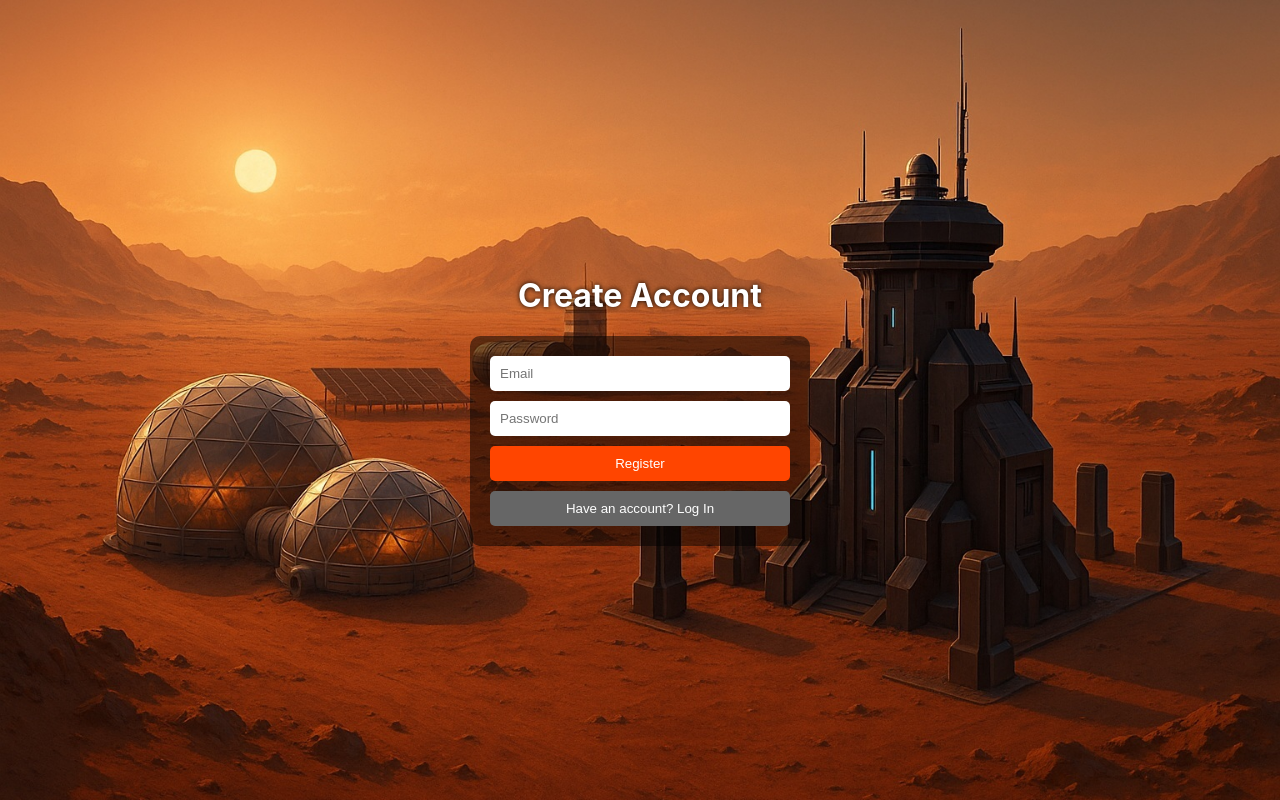
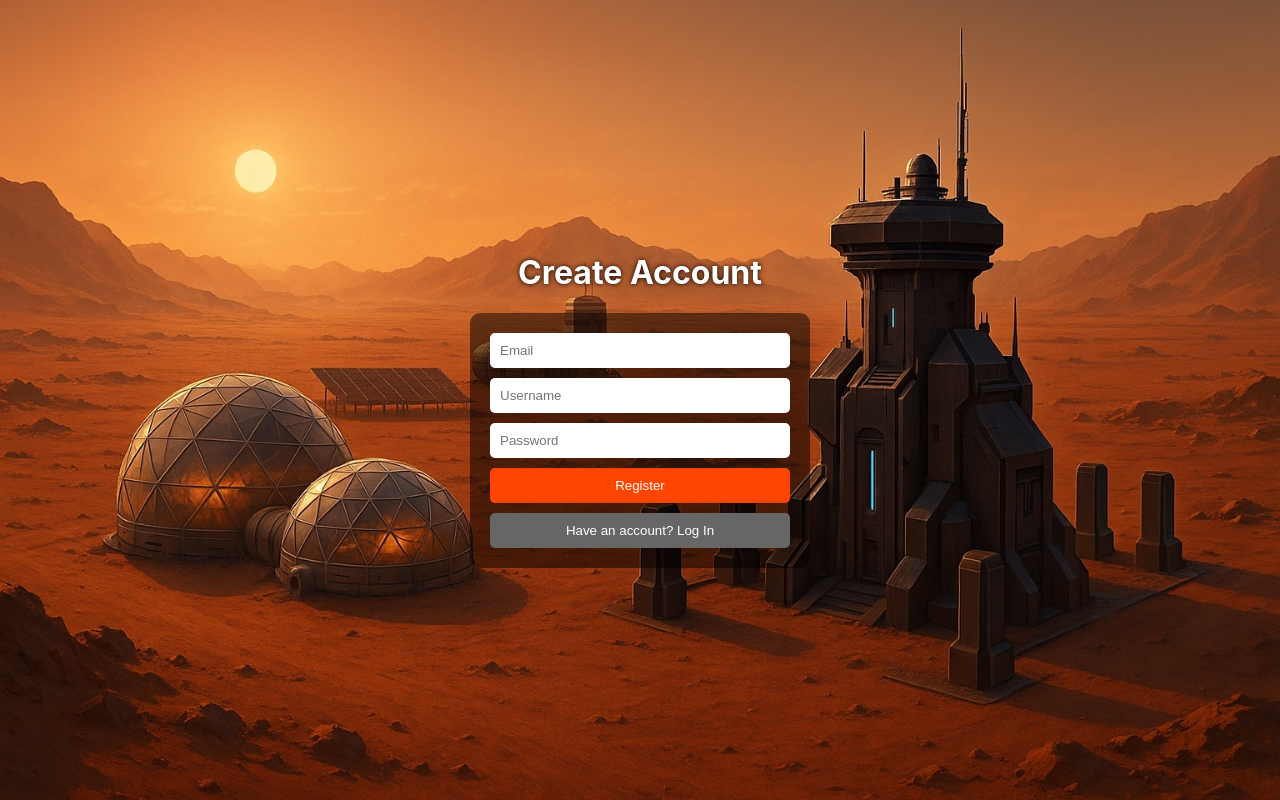
Before and after one commit to Fostar74/Colonize-Mars, a React (Create React App) app: page / in a window 1280 px wide. Both pictures are taken after a click on the button "No account? Register". Built offline with nearby package versions, Linux system fonts and the light colour scheme.

Commit message:
Update LoginRegister.jsx

```diff
--- a/src/pages/LoginRegister.jsx
+++ b/src/pages/LoginRegister.jsx
@@ -6,6 +6,7 @@ const API_BASE = "https://colonize-mars-web-server.onrender.com";
 function LoginRegister() {
   const [isRegister, setIsRegister] = useState(false);
   const [email, setEmail] = useState("");
+  const [username, setUsername] = useState("");
   const [password, setPassword] = useState("");
   const [message, setMessage] = useState("");
 
@@ -13,21 +14,26 @@ function LoginRegister() {
     e.preventDefault();
     const endpoint = isRegister ? "/register" : "/login";
 
+    const payload = isRegister
+      ? { email, username, password }
+      : { email, password };
+
     try {
       const response = await fetch(`${API_BASE}${endpoint}`, {
         method: "POST",
         headers: { "Content-Type": "application/json" },
-        body: JSON.stringify({ email, password }),
+        body: JSON.stringify(payload),
       });
 
       const data = await response.json();
-      if (data.success) {
+      if (response.ok) {
         setMessage("✅ Success! Redirecting to game...");
+        localStorage.setItem("username", data.username || username);
         setTimeout(() => {
-          window.location.href = "/game"; // TODO: Replace with actual game route if different
+          window.location.href = "/game"; // Adjust if game path is different
         }, 1500);
       } else {
-        setMessage(data.error || "❌ Something went wrong");
+        setMessage(data.message || "❌ Something went wrong");
       }
     } catch (err) {
       setMessage("❌ Error connecting to server");
@@ -76,6 +82,21 @@ function LoginRegister() {
             border: "none",
           }}
         />
+        {isRegister && (
+          <input
+            type="text"
+            placeholder="Username"
+            value={username}
+            required
+            onChange={(e) => setUsername(e.target.value)}
+            style={{
+              padding: "10px",
+              marginBottom: "10px",
+              borderRadius: "5px",
+              border: "none",
+            }}
+          />
+        )}
         <input
           type="password"
           placeholder="Password"
@@ -105,7 +126,10 @@ function LoginRegister() {
         </button>
         <button
           type="button"
-          onClick={() => setIsRegister(!isRegister)}
+          onClick={() => {
+            setIsRegister(!isRegister);
+            setMessage("");
+          }}
           style={{
             padding: "10px",
             backgroundColor: "#666",
```
